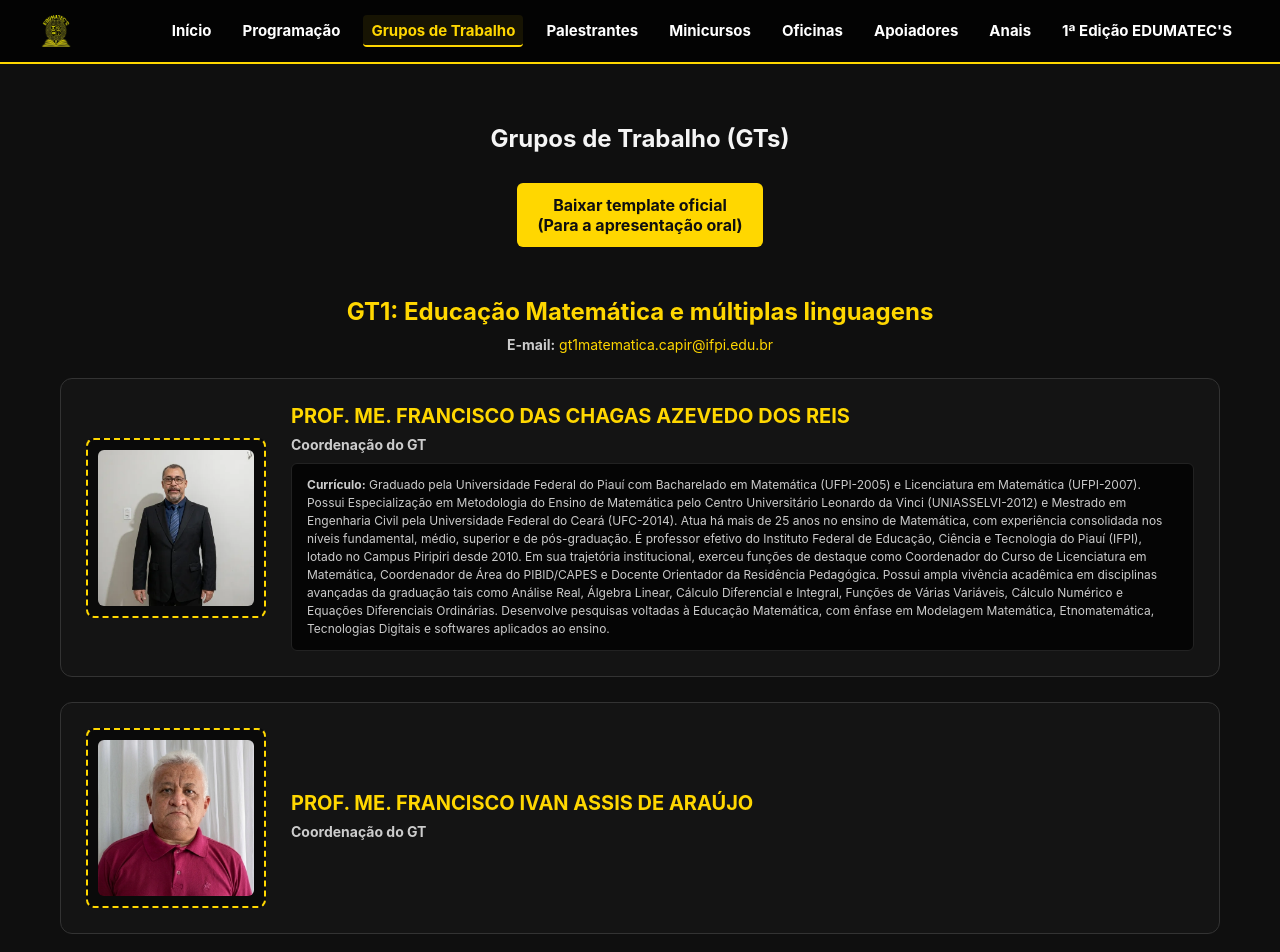
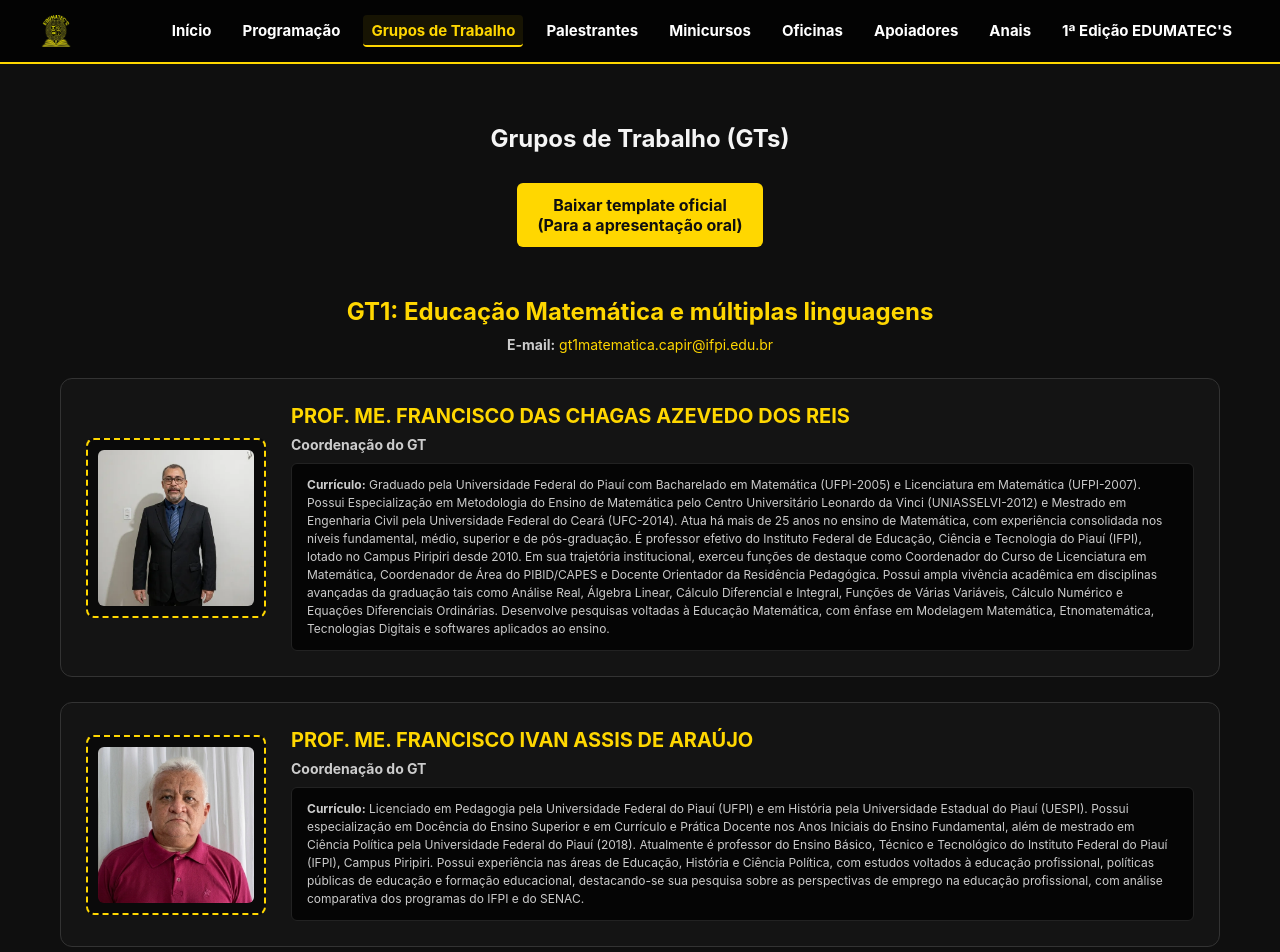
Before and after one commit to edumatecs/edumatecsifpicapir2026, a React (Vite) app: page /edumatecsifpicapir2026/grupos-trabalho in a window 1280 px wide. Shown: the top 952 px of the page. Built offline with nearby package versions, Linux system fonts and the light colour scheme.

Commit message:
fix: adição do curriculo do professor francisco ivan assis de araujo

```diff
--- a/src/data/people.ts
+++ b/src/data/people.ts
@@ -208,7 +208,8 @@ export const people: Person[] = [
         name: 'Francisco Ivan Assis de Araújo',
         academicTitle: 'Prof. Me.',
         image: 'francisco-ivan-assis-de-araujo.webp',
-        curriculum: '',
+        curriculum:
+            'Licenciado em Pedagogia pela Universidade Federal do Piauí (UFPI) e em História pela Universidade Estadual do Piauí (UESPI). Possui especialização em Docência do Ensino Superior e em Currículo e Prática Docente nos Anos Iniciais do Ensino Fundamental, além de mestrado em Ciência Política pela Universidade Federal do Piauí (2018). Atualmente é professor do Ensino Básico, Técnico e Tecnológico do Instituto Federal do Piauí (IFPI), Campus Piripiri. Possui experiência nas áreas de Educação, História e Ciência Política, com estudos voltados à educação profissional, políticas públicas de educação e formação educacional, destacando-se sua pesquisa sobre as perspectivas de emprego na educação profissional, com análise comparativa dos programas do IFPI e do SENAC.',
     },
     {
         id: 'maykol-livio-sampaio-vieira-santos',
```
